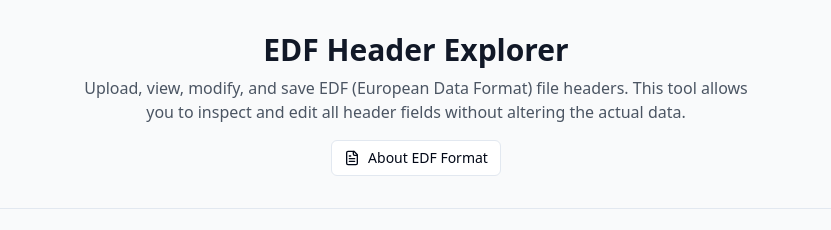
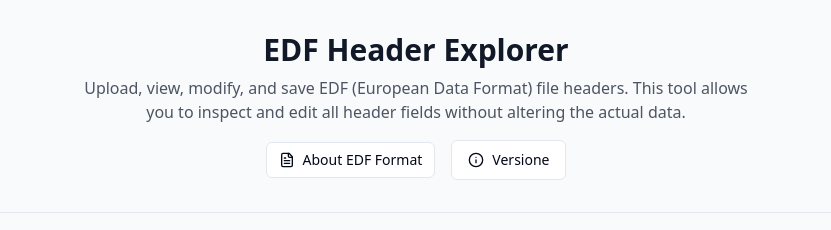
Before and after one commit to brtest2022/edf-header-explorer, a React (Vite) app: page / in a window 1280 px wide. Shown: the top 230 px of the page, without its empty margins (224-1055 px from the left). Built offline with nearby package versions, Linux system fonts and the light colour scheme.

Commit message:
Add version button
Add a button to display the version information.

```diff
--- a/src/pages/Index.tsx
+++ b/src/pages/Index.tsx
@@ -1,4 +1,3 @@
-
 import React, { useState } from "react";
 import { Toaster } from "sonner";
 import { toast } from "sonner";
@@ -8,12 +7,22 @@ import InfoModal from "@/components/InfoModal";
 import { parseEdfHeader, type EdfHeader } from "@/utils/edfParser";
 import { Card, CardContent } from "@/components/ui/card";
 import { Separator } from "@/components/ui/separator";
+import {
+  Dialog,
+  DialogContent,
+  DialogHeader,
+  DialogTitle,
+  DialogTrigger
+} from "@/components/ui/dialog";
+import { Button } from "@/components/ui/button";
+import { Info } from "lucide-react";
 
 const Index = () => {
   const [isLoading, setIsLoading] = useState(false);
   const [edfHeader, setEdfHeader] = useState<EdfHeader | null>(null);
   const [originalBuffer, setOriginalBuffer] = useState<ArrayBuffer | null>(null);
   const [fileName, setFileName] = useState<string>("");
+  const [isVersionDialogOpen, setIsVersionDialogOpen] = useState(false);
 
   const handleFileLoaded = async (file: File, buffer: ArrayBuffer) => {
     setIsLoading(true);
@@ -40,14 +49,30 @@ const Index = () => {
   return (
     <div className="min-h-screen bg-gray-50 py-8">
       <div className="container mx-auto px-4">
-        <div className="mb-6 text-center">
+        <div className="mb-6 text-center relative">
           <h1 className="text-3xl font-bold text-gray-900 mb-2">EDF Header Explorer</h1>
           <p className="text-gray-600 max-w-2xl mx-auto">
             Upload, view, modify, and save EDF (European Data Format) file headers.
             This tool allows you to inspect and edit all header fields without altering the actual data.
           </p>
-          <div className="mt-4">
+          <div className="mt-4 flex justify-center items-center space-x-4">
             <InfoModal />
+            <Dialog open={isVersionDialogOpen} onOpenChange={setIsVersionDialogOpen}>
+              <DialogTrigger asChild>
+                <Button variant="outline" className="gap-2">
+                  <Info className="h-4 w-4" />
+                  Versione
+                </Button>
+              </DialogTrigger>
+              <DialogContent>
+                <DialogHeader>
+                  <DialogTitle>Dettagli Versione</DialogTitle>
+                </DialogHeader>
+                <div className="text-center space-y-2">
+                  <p>Fabio developer - Fulvio Beta Tester - Versione 0.1</p>
+                </div>
+              </DialogContent>
+            </Dialog>
           </div>
         </div>
 
```
